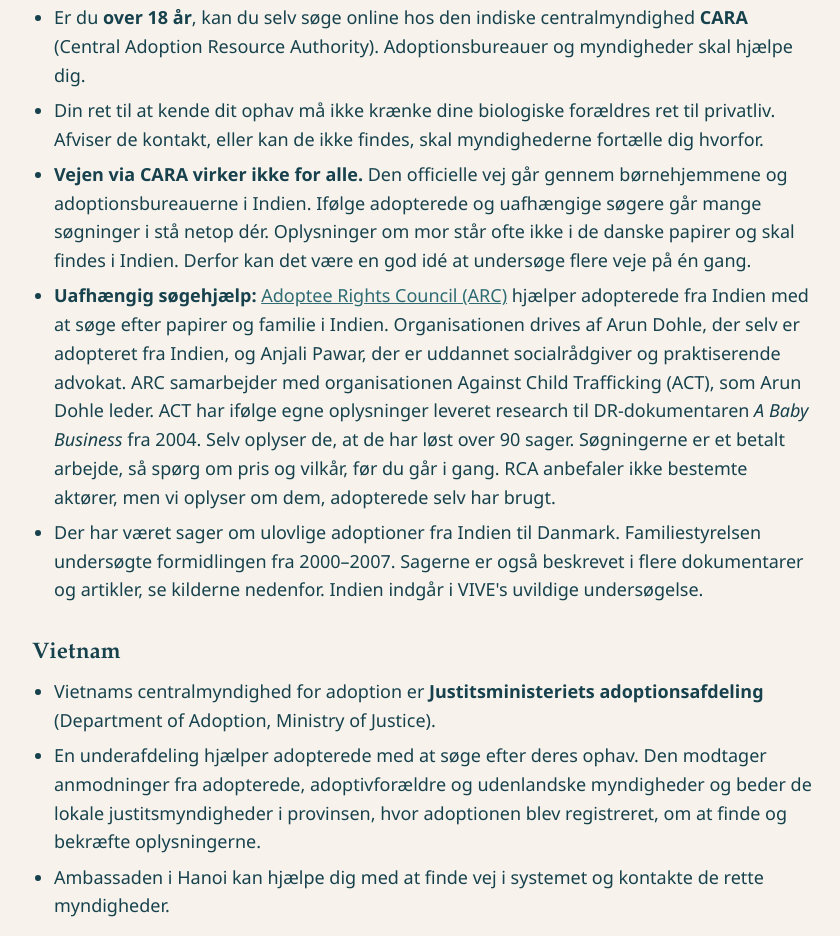
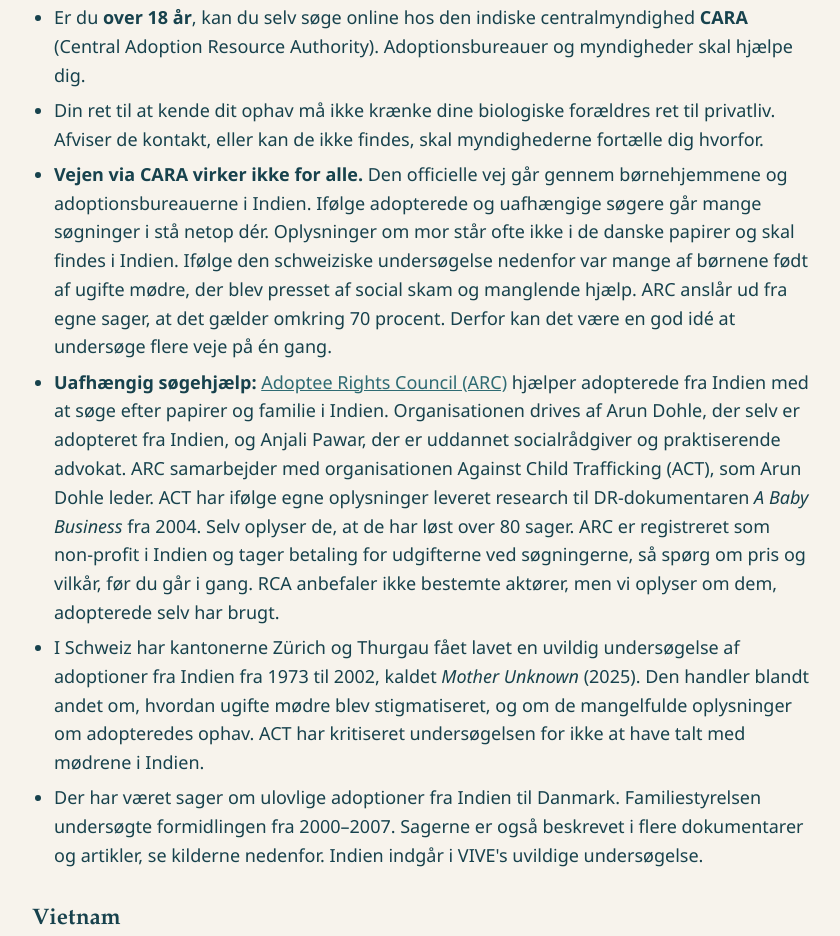
Before and after one commit to lemmykook-max/rca-website, an Eleventy site: page src/sider/soegeguide-indien-vietnam-libanon.md in a window 1280 px wide. Shown: the part 1457-2393 px from the top of the page, without its empty margins (218-1058 px from the left). Built offline with nearby package versions, Linux system fonts and the light colour scheme; Eleventy itself is replaced by a stand-in of ours; files that its build step writes are made by us from their sources.

Commit message:
Indien-guide: schweizisk undersøgelse, ARC's skøn og præciseret betaling
Co-Authored-By: Claude Opus 5.5 <noreply@anthropic.com>
Claude-Session: https://claude.ai/code/session_01KVpP3YUB4wkG2H9qQhE6fy

```diff
--- a/src/_data/aendringslog.json
+++ b/src/_data/aendringslog.json
@@ -1,5 +1,10 @@
 {
   "poster": [
+    {
+      "dato": "2026-11-24",
+      "side": "Søgeguide: Indien, Vietnam og Libanon",
+      "tekst": "Tilføjet den schweiziske undersøgelse 'Mother Unknown' (2025) og ACT's kritik af den. ARC's skøn over andelen af ugifte mødre er tilføjet og markeret som deres eget skøn. Beskrivelsen af ARC's betaling er præciseret."
+    },
     {
       "dato": "2026-11-24",
       "side": "Søgeguide: Indien, Vietnam og Libanon · Sådan arbejder vi med viden",
--- a/src/sider/soegeguide-indien-vietnam-libanon.md
+++ b/src/sider/soegeguide-indien-vietnam-libanon.md
@@ -30,8 +30,9 @@ permalink: /viden/soegeguide-indien-vietnam-libanon/
 - I Indien kaldes søgen efter ophav **"root search"**. Retten er beskrevet i de indiske adoptionsregler fra 2022 (Adoption Regulations, regulation 47).
 - Er du **over 18 år**, kan du selv søge online hos den indiske centralmyndighed **CARA** (Central Adoption Resource Authority). Adoptionsbureauer og myndigheder skal hjælpe dig.
 - Din ret til at kende dit ophav må ikke krænke dine biologiske forældres ret til privatliv. Afviser de kontakt, eller kan de ikke findes, skal myndighederne fortælle dig hvorfor.
-- **Vejen via CARA virker ikke for alle.** Den officielle vej går gennem børnehjemmene og adoptionsbureauerne i Indien. Ifølge adopterede og uafhængige søgere går mange søgninger i stå netop dér. Oplysninger om mor står ofte ikke i de danske papirer og skal findes i Indien. Derfor kan det være en god idé at undersøge flere veje på én gang.
-- **Uafhængig søgehjælp:** [Adoptee Rights Council (ARC)](https://www.adopteerightscouncil.org/da/) hjælper adopterede fra Indien med at søge efter papirer og familie i Indien. Organisationen drives af Arun Dohle, der selv er adopteret fra Indien, og Anjali Pawar, der er uddannet socialrådgiver og praktiserende advokat. ARC samarbejder med organisationen Against Child Trafficking (ACT), som Arun Dohle leder. ACT har ifølge egne oplysninger leveret research til DR-dokumentaren *A Baby Business* fra 2004. Selv oplyser de, at de har løst over 90 sager. Søgningerne er et betalt arbejde, så spørg om pris og vilkår, før du går i gang. RCA anbefaler ikke bestemte aktører, men vi oplyser om dem, adopterede selv har brugt.
+- **Vejen via CARA virker ikke for alle.** Den officielle vej går gennem børnehjemmene og adoptionsbureauerne i Indien. Ifølge adopterede og uafhængige søgere går mange søgninger i stå netop dér. Oplysninger om mor står ofte ikke i de danske papirer og skal findes i Indien. Ifølge den schweiziske undersøgelse nedenfor var mange af børnene født af ugifte mødre, der blev presset af social skam og manglende hjælp. ARC anslår ud fra egne sager, at det gælder omkring 70 procent. Derfor kan det være en god idé at undersøge flere veje på én gang.
+- **Uafhængig søgehjælp:** [Adoptee Rights Council (ARC)](https://www.adopteerightscouncil.org/da/) hjælper adopterede fra Indien med at søge efter papirer og familie i Indien. Organisationen drives af Arun Dohle, der selv er adopteret fra Indien, og Anjali Pawar, der er uddannet socialrådgiver og praktiserende advokat. ARC samarbejder med organisationen Against Child Trafficking (ACT), som Arun Dohle leder. ACT har ifølge egne oplysninger leveret research til DR-dokumentaren *A Baby Business* fra 2004. Selv oplyser de, at de har løst over 80 sager. ARC er registreret som non-profit i Indien og tager betaling for udgifterne ved søgningerne, så spørg om pris og vilkår, før du går i gang. RCA anbefaler ikke bestemte aktører, men vi oplyser om dem, adopterede selv har brugt.
+- I Schweiz har kantonerne Zürich og Thurgau fået lavet en uvildig undersøgelse af adoptioner fra Indien fra 1973 til 2002, kaldet *Mother Unknown* (2025). Den handler blandt andet om, hvordan ugifte mødre blev stigmatiseret, og om de mangelfulde oplysninger om adopteredes ophav. ACT har kritiseret undersøgelsen for ikke at have talt med mødrene i Indien.
 - Der har været sager om ulovlige adoptioner fra Indien til Danmark. Familiestyrelsen undersøgte formidlingen fra 2000–2007. Sagerne er også beskrevet i flere dokumentarer og artikler, se kilderne nedenfor. Indien indgår i VIVE's uvildige undersøgelse.
 
 ## Vietnam
@@ -56,6 +57,7 @@ permalink: /viden/soegeguide-indien-vietnam-libanon/
 - [TV 2: De danske børn fra Indien](https://play.tv2.dk/programmer/dokumentar/serier/de-danske-boern-fra-indien)
 - [Politiken: Ny skandale i Indien rammer hundreder af danske adoptioner](https://politiken.dk/danmark/art5504709/Ny-skandale-i-Indien-rammer-hundreder-af-danske-adoptioner) (kræver abonnement)
 - DR: *A Baby Business* (dokumentar, 2004) om handel med børn til adoption fra Indien til Danmark
+- [Abraham, Bitter & Kesselring (red.): Mother Unknown. Adoption of Children from India in the Swiss Cantons of Zurich and Thurgau, 1973–2002 (Chronos 2025, gratis e-bog, engelsk)](https://doi.org/10.33057/chronos.1809)
 - [Undark: Despite mixed results, South Asian adoptees turn to DNA tests (engelsk)](https://undark.org/2020/10/19/south-asian-adoptees-dna-tests/)
 - [Familiestyrelsen: Undersøgelsesrapport om adoptionsformidlingen fra Indien 2000–2007 (pdf)](https://ast.dk/publikationer/undersogelsesrapport-om-adoptionsformidling-fra-indien-i-perioden-2000-2007/@@download/publication)
 - [Vietnams svar til Haagerkonferencen om søgen efter ophav (pdf, engelsk)](https://assets.hcch.net/docs/76adc539-ce59-4015-b52e-69cf2ed3a111.pdf)
```
